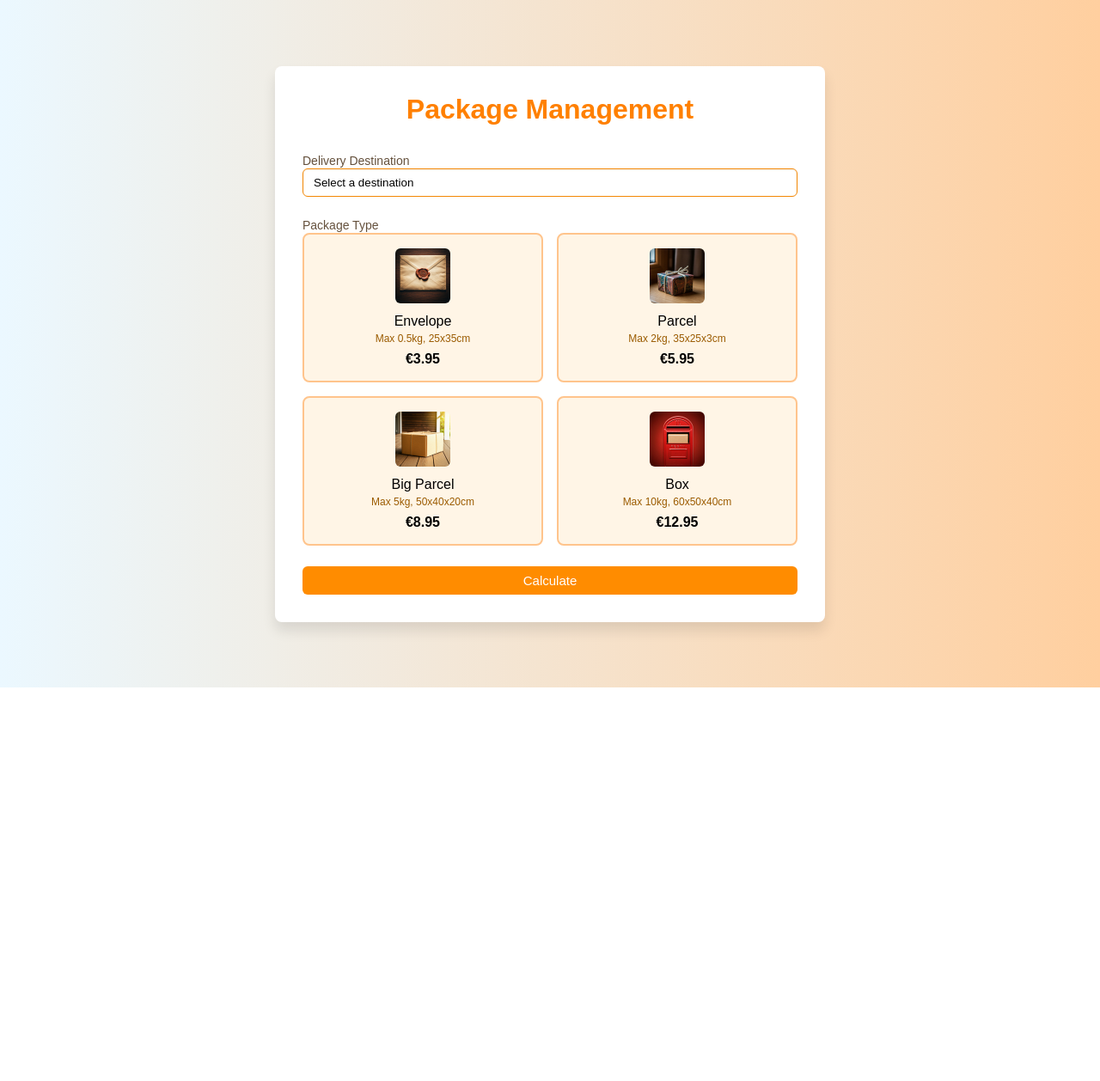
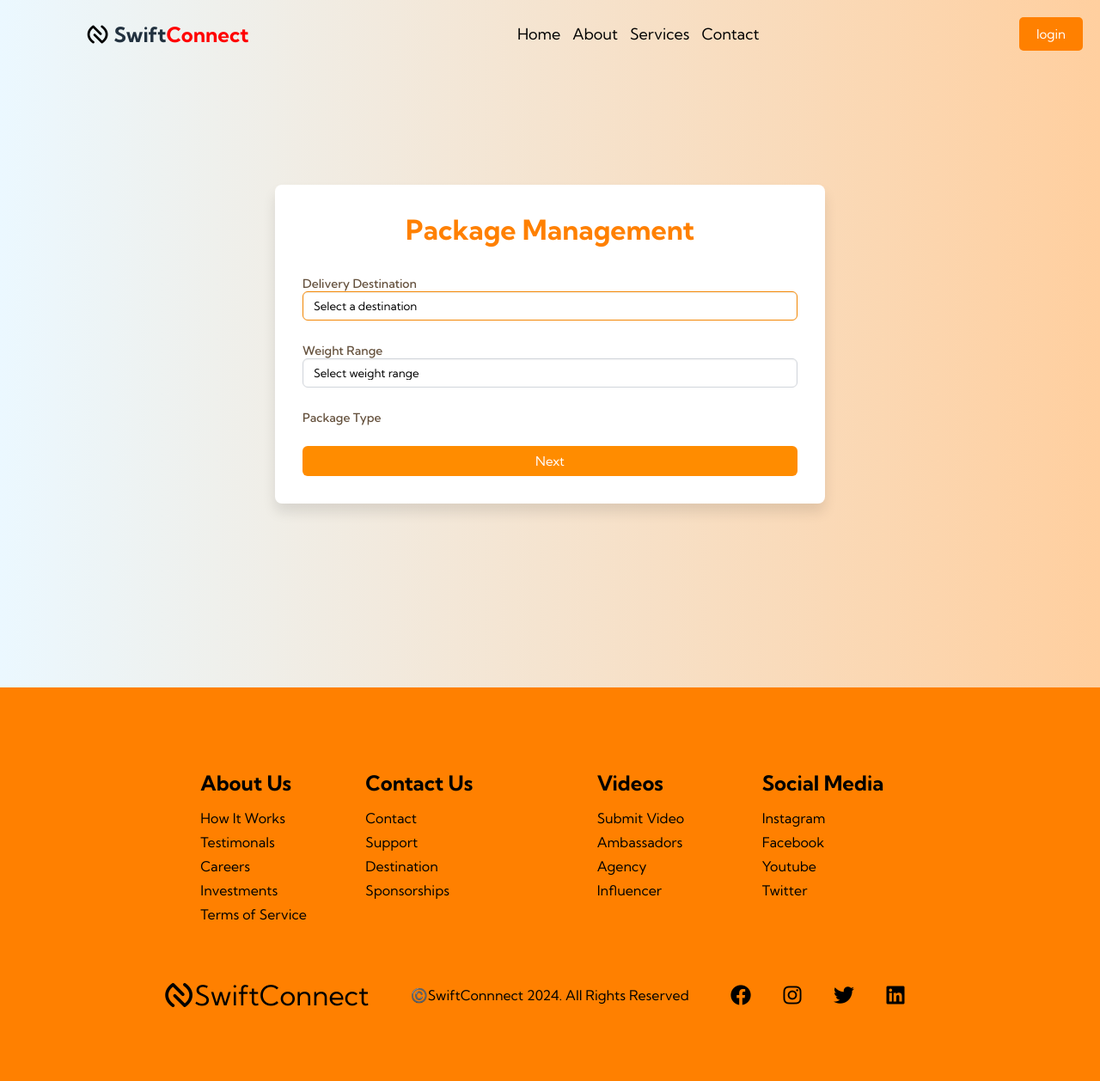
Before and after one commit to MininduBimsara/SwiftConnect, a PHP site: page /SwiftConnect/package_management/new.php in a window 1280 px wide. Shown: the whole page at 86% size. Before the commit the page ends 800 px from the top, so only its background shows below. Run offline with PHP 8.4, Linux system fonts and the light colour scheme; data that the repository does not hold is empty; some libraries are stand-ins or nearby versions; some web fonts are replaced.

Commit message:
feat: order form 1st page

```diff
--- a/package_management/new.php
+++ b/package_management/new.php
@@ -1,3 +1,14 @@
+<?php
+    include_once '../config/config.php';
+
+
+    if (isset($_POST['submit'])) {
+        $destination = $_POST['destination'];
+        $weight_range = $_POST['weight_range'];
+        $selected_package = $_POST['selected_package'];
+    }
+
+?>
 
 <!DOCTYPE html>
 <html lang="en">
@@ -7,62 +18,97 @@
     <meta name="viewport" content="width=device-width, initial-scale=1.0">
     <title>Package Management</title>
     <link rel="stylesheet" href="../includes/header.css">
+    <link rel="stylesheet" href="../includes/footer.css">
     <link rel="stylesheet" href="new.css">
 </head>
 
-<body class="body-container">
+<body>
+
+    <?php include_once '../includes/header.php'; ?>
+
+    <div class="body-container">
         <div class="form-container">
             <h1 class="form-title">Package Management</h1>
-        <form id="packageForm" class="form">
+            <form id="packageForm" class="form" method="POST" action="next1.php">
+
                 <div>
                     <label for="destination" class="label">Delivery Destination</label>
                     <select id="destination" name="destination" class="dropdown" required aria-label="Delivery Destination">
                         <option value="" disabled selected>Select a destination</option>
-                    <option value="Seoul">Seoul</option>
-                    <option value="Busan">Busan</option>
-                    <option value="Colombo">Colombo</option>
-                    <option value="Galle">Galle</option>
-                    <option value="Kandy">Kandy</option>
-                    <option value="Incheon">Incheon</option>
+                        <?php
+                            //GET SERVICE CENTERS
+                            $select_destinations = "SELECT * FROM servicecenter";
+                            $result_destinations = mysqli_query($conn, $select_destinations);
+                            while($row_destination = mysqli_fetch_assoc($result_destinations)) {
+                                $center_id = $row_destination['center_id'];
+                                $center_name = $row_destination['center_name'];
+
+                                echo "<option value='$center_id'>$center_name</option>";
+                            }
+                        ?>
                     </select>
                 </div>
+
+                <div>
+                    <label for="weight_range" class="label">Weight Range</label>
+                    <select id="weight_range" name="weight_range" class="dropdown" required aria-label="Delivery Destination">
+                        <option value="" disabled selected>Select weight range</option>
+                        <?php
+                            //GET WEIGHT RANGES
+                            $select_weight_ranges = "SELECT * FROM weight_range";
+                            $result_weight_ranges = mysqli_query($conn, $select_weight_ranges);
+                            while($row_weight_ranges = mysqli_fetch_assoc($result_weight_ranges)) {
+                                $weight_range_id = $row_weight_ranges['weight_range_id'];
+                                $min_weight = $row_weight_ranges['min_weight'];
+                                $max_weight = $row_weight_ranges['max_weight'];
+
+                                echo "<option value='$weight_range_id'>$min_weight - $max_weight</option>";
+                            }
+                        ?>
+                    </select>
+                </div>
+
                 <div>
                     <label class="label">Package Type</label>
                     <div class="package-grid">
-                    <div class="package-option" data-type="envelope">
-                        <img src="../assets/images/new folder/envelop.jpg" alt="Envelope" class="package-image">
-                        <p class="package-title">Envelope</p>
-                        <p class="package-details">Max 0.5kg, 25x35cm</p>
-                        <p class="package-price">€3.95</p>
-                    </div>
-                    <div class="package-option" data-type="parcel">
-                        <img src="../assets/images/new folder/parcel.jpg" alt="Parcel" class="package-image">
-                        <p class="package-title">Parcel</p>
-                        <p class="package-details">Max 2kg, 35x25x3cm</p>
-                        <p class="package-price">€5.95</p>
-                    </div>
-                    <div class="package-option" data-type="big-parcel">
-                        <img src="../assets/images/new folder/big_parcel.jpg" alt="Big Parcel" class="package-image">
-                        <p class="package-title">Big Parcel</p>
-                        <p class="package-details">Max 5kg, 50x40x20cm</p>
-                        <p class="package-price">€8.95</p>
-                    </div>
-                    <div class="package-option" data-type="box">
-                        <img src="../assets/images/new folder/mailbox.jpg" alt="Box" class="package-image">
-                        <p class="package-title">Box</p>
-                        <p class="package-details">Max 10kg, 60x50x40cm</p>
-                        <p class="package-price">€12.95</p>
+
+                        <?php
+                            //GET CATEGORIES
+                            $select_categories = "SELECT * FROM categories";
+                            $result_categories = mysqli_query($conn, $select_categories);
+
+                            while ($row_categories = mysqli_fetch_assoc($result_categories)) {
+                                $category_id = $row_categories['category_id'];
+                                $name = $row_categories['name'];
+                                $dimensions = $row_categories['dimentions'];
+                                $image = $row_categories['image'];
+
+                                echo "
+                                <div class='package-option' data-type='$category_id'>
+                                    <img src='../assets/images/new folder/$image' alt='$name' class='package-image'>
+                                    <p class='package-title'>$name</p>
+                                    <p class='package-details'>$dimensions</p>
+                                </div>";
+                            }
+                        ?>
                     </div>
                 </div>
-            </div>
+
+                <input type="hidden" name="selected_package" id="selected_package" value="">
+
                 <div id="error-message" class="error-message hidden"></div>
-            <button type="submit" class="submit-button" aria-label="Calculate">Calculate</button>
+                <button type="submit" name="submit" class="submit-button" aria-label="Calculate">Next</button>
             </form>
         </div>
+    </div>
+
+    <?php include_once '../includes/footer.php'; ?>
+
     <script>
     const form = document.getElementById('packageForm');
     const packageOptions = document.querySelectorAll('.package-option');
     const errorMessage = document.getElementById('error-message');
+    const selectedPackageInput = document.getElementById('selected_package');
     let selectedPackage = null;
 
     packageOptions.forEach(option => {
@@ -70,18 +116,18 @@
             packageOptions.forEach(opt => opt.classList.remove('selected'));
             option.classList.add('selected');
             selectedPackage = option.getAttribute('data-type');
+            selectedPackageInput.value = selectedPackage;
             errorMessage.classList.add('hidden');
         });
     });
 
     form.addEventListener('submit', (e) => {
+        if (!selectedPackage) {
             e.preventDefault();
-        if (!selectedPackage) {
             errorMessage.textContent = 'Please select a package type.';
             errorMessage.classList.remove('hidden');
             return;
         }
-        alert('Package selection submitted successfully!');
     });
     </script>
 </body>
```
Lines whose indentation alone changed are shown as unchanged.
